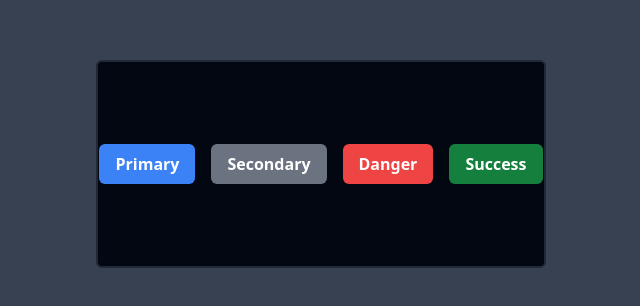
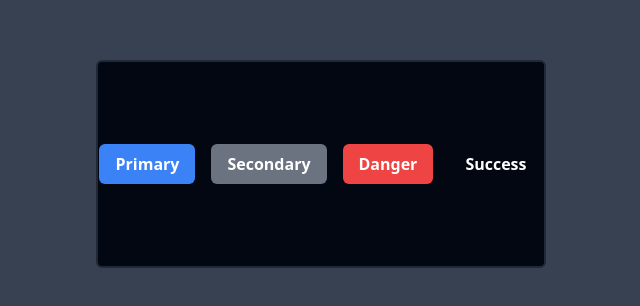
Before and after one commit to welliaquim/buttonStyling, a React (Vite) app: page / in a window 1280 px wide. Shown: the part 236-542 px from the top of the page, without its empty margins (319-959 px from the left). Built offline with nearby package versions, Linux system fonts and the light colour scheme.

Commit message:
wid: correção ortográfica

```diff
--- a/src/App.tsx
+++ b/src/App.tsx
@@ -9,7 +9,7 @@ function App() {
           <Button variant="primary" text="Primary"></Button>
           <Button variant="secondary" text="Secondary"></Button>
           <Button variant="danger" text="Danger"></Button>
-          <Button variant="sucess" text="Success"></Button>
+          <Button variant="success" text="Success"></Button>
         </div>
       </div>
     </>
--- a/src/Components/Button.tsx
+++ b/src/Components/Button.tsx
@@ -2,7 +2,7 @@ import { ButtonHTMLAttributes } from "react";
 import clsx from "clsx";
 
 type ButtonProps = ButtonHTMLAttributes<HTMLButtonElement> & {
-  variant?: "primary" | "secondary" | "danger" | "sucess";
+  variant?: "primary" | "secondary" | "danger" | "success";
   text: string;
 };
 
```
